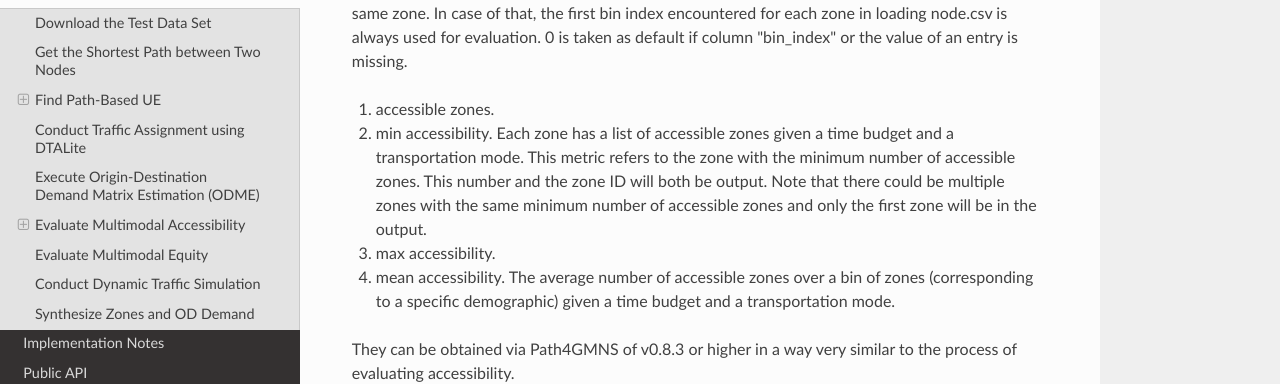
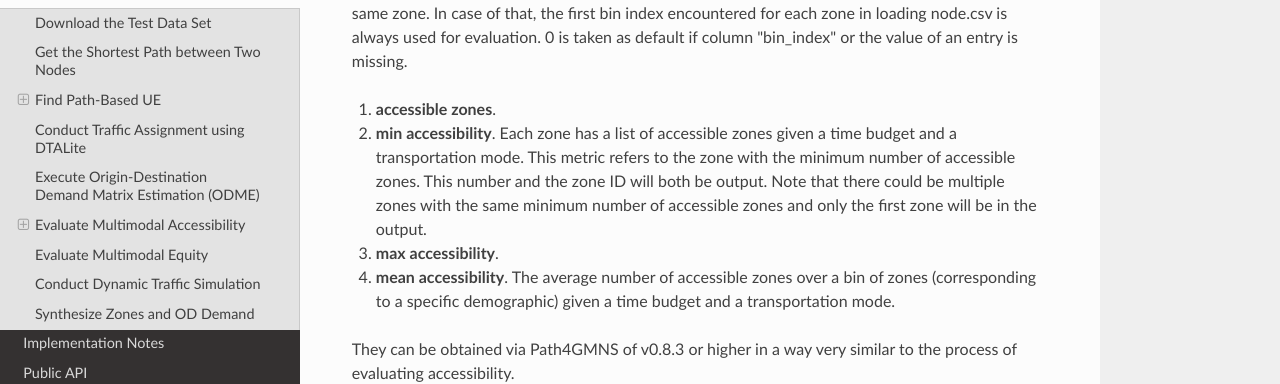
Before and after one commit to jdlph/Path4GMNS, a Sphinx documentation site: the page built from docs/source/usecases.md, in a window 1280 px wide and 900 px high, scrolled down 8342 px. Shown: the part 158-542 px from the top of the window. Built offline with Sphinx 7.4.7 and the Read the Docs theme 3.1.0, drawn with Linux system fonts in a browser that asks for light colours; some of the changed text lies outside the part shown.

```diff
--- a/docs/source/usecases.md
+++ b/docs/source/usecases.md
@@ -363,10 +363,10 @@ network.get_accessible_links(1, 15, 'w', time_dependent=True, demand_period_id=1
 
 Transportation equity is accessibility with respect to different demographics. Path4GMNS provides the following simple info and statistics on equity given a time budget and a segmentation of zones (e.g., zones can be grouped into a set of bins according to income level and each zone will have a unique bin index). The current implementation takes bin index of each zone from node.csv under column "bin_index" (via node-to-zone mapping), which is error prone. As a zone might have more than one node, it may encounter inconsistent bin indices over a set of nodes corresponding to the same zone. In case of that, the first bin index encountered for each zone in loading node.csv is always used for evaluation. 0 is taken as default if column "bin_index" or the value of an entry is missing.
 
-1. accessible zones.
-2. min accessibility. Each zone has a list of accessible zones given a time budget and a transportation mode. This metric refers to the zone with the minimum number of accessible zones. This number and the zone ID will both be output. Note that there could be multiple zones with the same minimum number of accessible zones and only the first zone will be in the output.
-3. max accessibility.
-4. mean accessibility. The average number of accessible zones over a bin of zones (corresponding to a specific demographic) given a time budget and a transportation mode.
+1. **accessible zones**.
+2. **min accessibility**. Each zone has a list of accessible zones given a time budget and a transportation mode. This metric refers to the zone with the minimum number of accessible zones. This number and the zone ID will both be output. Note that there could be multiple zones with the same minimum number of accessible zones and only the first zone will be in the output.
+3. **max accessibility**.
+4. **mean accessibility**. The average number of accessible zones over a bin of zones (corresponding to a specific demographic) given a time budget and a transportation mode.
 
 They can be obtained via Path4GMNS of v0.8.3 or higher in a way very similar to the process of evaluating accessibility.
 
```
Also changed, not shown: other parts of docs/source/usecases.md (+2 -2 lines), README.md (+1 -1 lines), docs/source/api.rst (+11 -9 lines), 6 other files.
